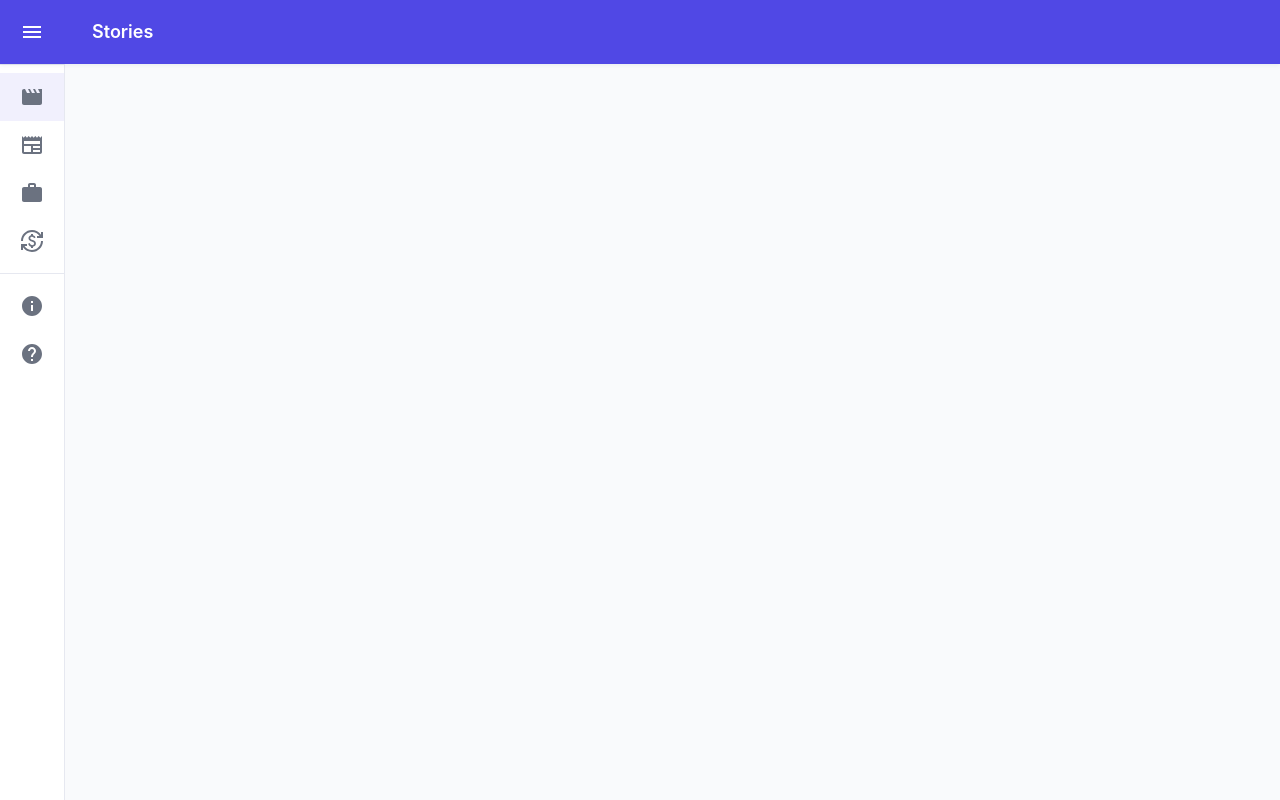
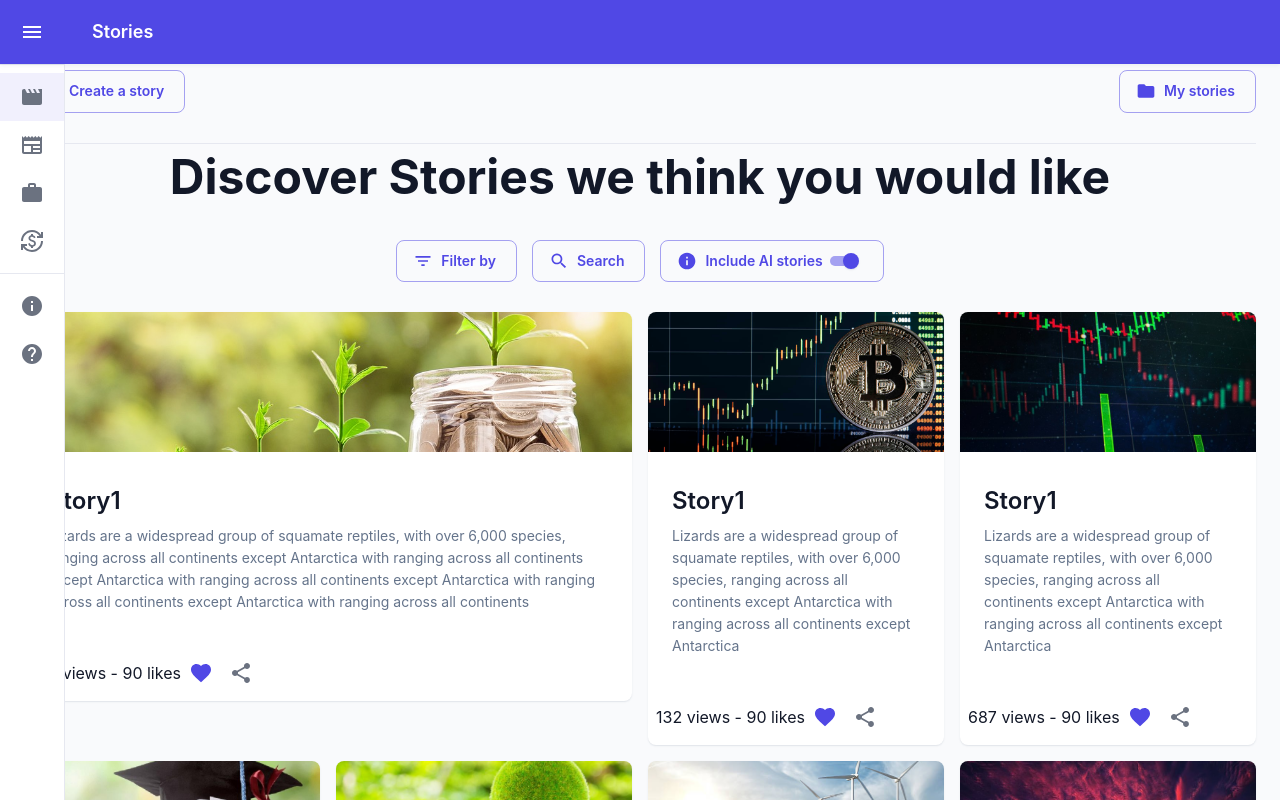
Before and after one commit to CarachinoAlessio/IntelliMents, a React (Create React App) app: page /stories in a window 1280 px wide. Shown: the top 800 px of the page. Built offline with nearby package versions, Linux system fonts and the light colour scheme; the HTML template or start-up script is replaced by a standard one.

Commit message:
started StoriesComp.js

```diff
--- a/src/components/NewsComp.js
+++ b/src/components/NewsComp.js
@@ -5,7 +5,7 @@ import {
     CardMedia,
     CardContent,
     Typography,
-    CardActions, Button,
+    CardActions,
 } from "@mui/material";
 import {Favorite, Share} from "@mui/icons-material";
 import IconButton from "@mui/material/IconButton";
--- a/src/components/StoriesComp.js
+++ b/src/components/StoriesComp.js
@@ -1,7 +1,140 @@
+import {
+    Button,
+    Card, CardActionArea, CardActions, CardContent, CardMedia,
+    Dialog, DialogActions,
+    DialogContent,
+    DialogContentText,
+    DialogTitle,
+    Divider, Grid,
+    Switch,
+    Typography
+} from "@mui/material";
+import {Add, Favorite, FilterList, Folder, Info, Search, Share} from "@mui/icons-material";
+import Grid2 from "@mui/material/Unstable_Grid2";
+import {useState} from "react";
+import IconButton from "@mui/material/IconButton";
+
 export default function StoriesComp(props) {
+    const stories = [
+        {id: 1, title: 'Story1', body:'Lizards are a widespread group of squamate reptiles, with over 6,000\n' +
+                'species, ranging across all continents except Antarctica with ranging across all continents except Antarctica with ranging across all continents except Antarctica with ranging across all continents except Antarctica with ranging across all continents', img:'cover_1', views: 213, likes: 90, liked: true, width: 6},
+        {id: 2, title: 'Story1', body:'Lizards are a widespread group of squamate reptiles, with over 6,000\n' +
+                'species, ranging across all continents except Antarctica with ranging across all continents except Antarctica', img:'cover_2', views: 132, likes: 90, liked: true, width: 3},
+        {id: 3, title: 'Story1', body:'Lizards are a widespread group of squamate reptiles, with over 6,000\n' +
+                'species, ranging across all continents except Antarctica with ranging across all continents except Antarctica', img:'cover_3', views: 687, likes: 90, liked: true, width: 3},
+        {id: 4, title: 'Story1', body:'Lizards are a widespread group of squamate reptiles, with over 6,000\n' +
+                'species, ranging across all continents except Antarctica with ranging across all continents except Antarctica', img:'cover_4', views: 234, likes: 90, liked: true, width: 3},
+        {id: 5, title: 'Story1', body:'Lizards are a widespread group of squamate reptiles, with over 6,000\n' +
+                'species, ranging across all continents except Antarctica with ranging across all continents except Antarctica', img:'cover_5', views: 33, likes: 90, liked: true, width: 3},
+        {id: 6, title: 'Story1', body:'Lizards are a widespread group of squamate reptiles, with over 6,000\n' +
+                'species, ranging across all continents except Antarctica with ranging across all continents except Antarctica', img:'cover_6', views: 443, likes: 90, liked: true, width: 3},
+        {id: 7, title: 'Story1', body:'Lizards are a widespread group of squamate reptiles, with over 6,000\n' +
+                'species, ranging across all continents except Antarctica with ranging across all continents except Antarctica', img:'cover_7', views: 123, likes: 90, liked: true, width: 3}
+    ]
+
+    const [open, setOpen] = useState(false);
+    const [storiesState, setStoriesState] = useState(stories);
+
+    const setFavourite = (i) => {
+        let newNews = [...storiesState]
+        newNews[i.id-1].liked = !newNews[i.id-1].liked
+        setStoriesState((newNews) => [...newNews])
+    }
+
+    const handleClickOpen = () => {
+        setOpen(true);
+    };
+
+    const handleClose = () => {
+        setOpen(false);
+    };
 
     return (
-        ''
+        <>
+            <Grid2 container spacing={0}>
+                <Grid2 item xs={2}>
+                    <Button variant={"outlined"} startIcon={<Add></Add>}>Create a story</Button>
+                </Grid2>
+                <Grid2 item xsOffset={8} xs={2} display={"flex"} justifyContent={"end"} alignItems={"end"}>
+                    <Button variant={"outlined"} startIcon={<Folder></Folder>}>My stories</Button>
+                </Grid2>
+            </Grid2>
+            <div style={{paddingTop: '30px'}}></div>
+            <Divider></Divider>
+            <Typography align="center" variant="h2">Discover Stories we think you would like</Typography>
+            <div style={{paddingTop: '30px'}}></div>
+
+            <Grid2 container spacing={0}>
+                <Grid2 xs={3}></Grid2>
+                <Grid2 display={"flex"} justifyContent={"center"} alignItems={"center"} xs={6}>
+                    <Button variant={"outlined"} startIcon={<FilterList></FilterList>}>Filter by</Button>
+                    <div style={{paddingRight: '15px'}}></div>
+                    <Button variant={"outlined"} startIcon={<Search></Search>}>Search</Button>
+                    <div style={{paddingRight: '15px'}}></div>
+                    <Button onClick={handleClickOpen} variant={"outlined"} startIcon={<Info></Info>}>Include AI stories<Switch size={"small"} defaultChecked={true}></Switch></Button>
+                </Grid2>
+                <Grid2 xs={3}></Grid2>
+                <Dialog
+                    open={open}
+                    onClose={handleClose}
+                    aria-labelledby="alert-dialog-title"
+                    aria-describedby="alert-dialog-description"
+                >
+                    <DialogTitle id="alert-dialog-title">
+                        {"AI Stories"}
+                    </DialogTitle>
+                    <DialogContent>
+                        <DialogContentText id="alert-dialog-description">
+
+                            Choose whether to include AI-generated stories.
+                            <br /><br />
+                            Those stories are generated by analyzing plenty of investments made by people like you.
+                            <br /><br />
+                            The more you invest, the more you can learn.
+                        </DialogContentText>
+                    </DialogContent>
+                    <DialogActions>
+                        <Button onClick={handleClose}>Got it!</Button>
+                    </DialogActions>
+                </Dialog>
+            </Grid2>
+            <div style={{paddingTop: '30px'}}></div>
+            <Grid container spacing={2} style={{paddingBottom: '50px'}}>
+                {storiesState.map(i => (
+                    <Grid  key={i.id} item xs={i.width}>
+                        <Card>
+                            <CardActionArea>
+                                <CardMedia
+                                    component="img"
+                                    height="140"
+                                    image={`./static/images/news/${i.img}.jpg`}
+                                    alt="green iguana"
+                                />
+                                <CardContent>
+                                    <Typography gutterBottom variant="h5" component="div">
+                                        {i.title}
+                                    </Typography>
+                                    <Typography variant="body2" color="text.secondary">
+                                        {i.body}
+                                    </Typography>
+
+                                </CardContent>
+                            </CardActionArea>
+                            <CardActions disableSpacing>
+                                <Typography>{i.views} views - {i.likes} likes</Typography>
+                                <IconButton onClick={() => setFavourite(i)} color={i.liked ? "primary" : ""} aria-label="like">
+                                    <Favorite />
+                                </IconButton>
+                                <IconButton aria-label="share">
+                                    <Share />
+                                </IconButton>
+                            </CardActions>
+                        </Card>
+                    </Grid>
+                ))}
+            </Grid>
+
+        </>
     );
 }
 
```
